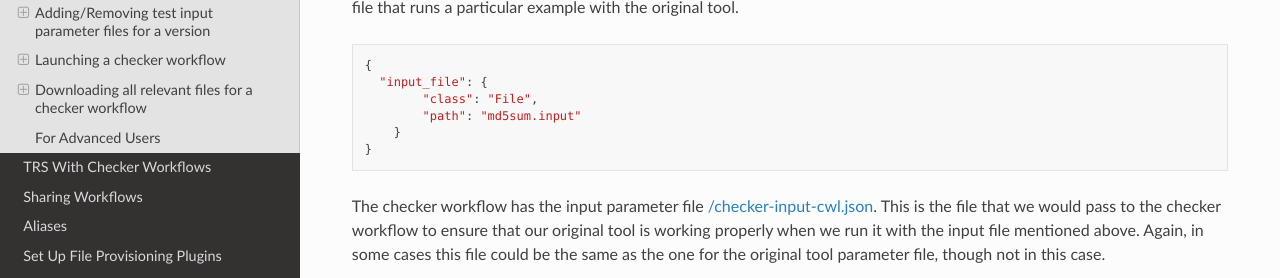
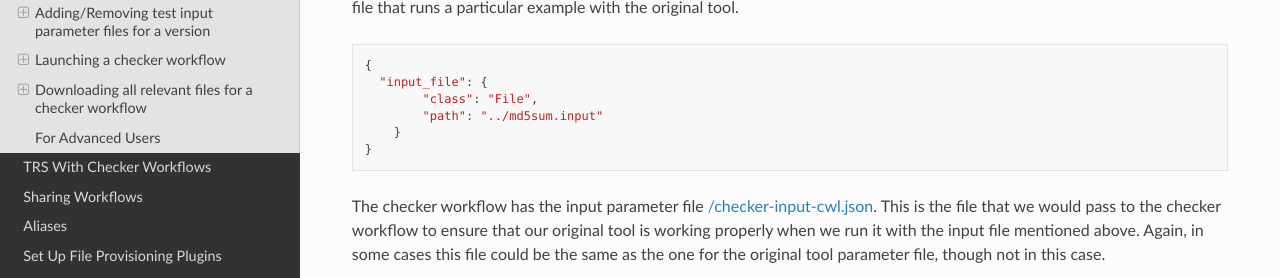
Before and after one commit to dockstore/dockstore-documentation, a Sphinx documentation site: the page built from docs/advanced-topics/checker-workflows.rst, in a window 1280 px wide and 900 px high, scrolled down 1281 px. Shown: the part 151-429 px from the top of the window. Built offline with Sphinx 7.4.7 and the Read the Docs theme 2.0.0, drawn with Linux system fonts in a browser that asks for light colours.

Commit message:
Minor change

```diff
--- a/docs/advanced-topics/checker-workflows.rst
+++ b/docs/advanced-topics/checker-workflows.rst
@@ -63,7 +63,7 @@ This is the file that runs a particular example with the original tool.
     {
       "input_file": {
             "class": "File",
-            "path": "md5sum.input"
+            "path": "../md5sum.input"
         }
     }
 
```
